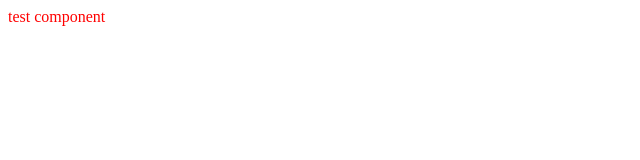
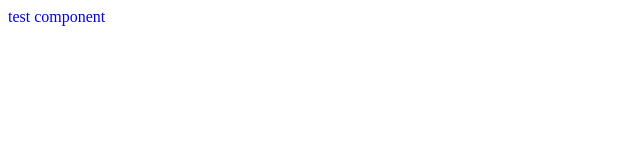
Before and after one commit to our-flavorite/flavorite, a Next.js app in the folder client/: page / in a window 1280 px wide. Shown: the top 160 px of the page, without its empty margins (0-640 px from the left). Built offline with nearby package versions, Linux system fonts and the light colour scheme.

Commit message:
Apply classNames

```diff
--- a/client/package.json
+++ b/client/package.json
@@ -10,12 +10,14 @@
     "lint": "next lint"
   },
   "dependencies": {
+    "classnames": "^2.3.2",
     "next": "^13.4.10",
     "react": "^18.2.0",
     "react-dom": "^18.2.0",
     "sass": "^1.63.6"
   },
   "devDependencies": {
+    "@types/classnames": "^2.3.1",
     "@types/node": "20.4.2",
     "@types/react": "^18.2.15",
     "@types/react-dom": "^18.2.7",
--- a/client/pages/index.tsx
+++ b/client/pages/index.tsx
@@ -1,4 +1,4 @@
-import TestComponent from "Components/TestComponent/TestComponent";
+import TestComponent from "components/TestComponent/TestComponent";
 
 const Index = () => {
   return <TestComponent />
--- a/client/src/Components/TestComponent/TestComponent.tsx
+++ b/client/src/components/TestComponent/TestComponent.tsx
@@ -1,7 +1,8 @@
 import s from './testComponent.module.scss'
+import {cn} from "utils/commonUtils";
 
 const TestComponent = () => {
-  return <div className={s.test_component}>test component</div>
+  return <div className={cn(s.test_component)}>test component</div>
 }
 
 export default TestComponent
--- a/client/src/Components/TestComponent/testComponent.module.scss
+++ b/client/src/components/TestComponent/testComponent.module.scss
@@ -1,3 +1,3 @@
 .test_component {
-  color: red;
+  color: blue;
 }
--- /dev/null
+++ b/client/src/utils/commonUtils.ts
@@ -0,0 +1,3 @@
+import classNames from 'classnames'
+
+export const cn = classNames
```
Also changed, not shown: 1 other file (tests, documents, lock files or other folders).
